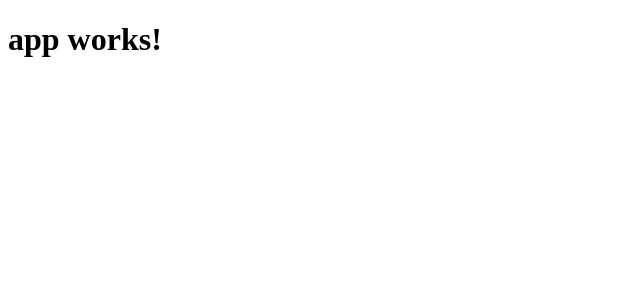
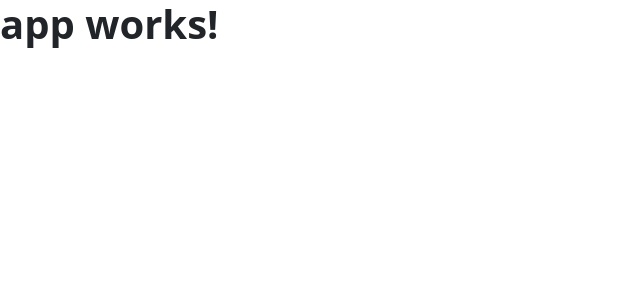
Before and after one commit to norok/climatizr-v2, an Angular app: page / in a window 1280 px wide. Shown: the top 300 px of the page, without its empty margins (0-640 px from the left). Built offline with nearby package versions, Linux system fonts and the light colour scheme.

Commit message:
Configuring bootstrap to be a shared resource between all components.

```diff
--- /dev/null
+++ b/src/shared/_mixins.scss
@@ -0,0 +1,3 @@
+@mixin default-transition {
+  @include transition(all 300ms $cubic-easing 0s);
+}
--- /dev/null
+++ b/src/shared/_shared.scss
@@ -0,0 +1,4 @@
+// Bootstrap version 4
+@import 'variables';
+@import '../../node_modules/bootstrap/scss/bootstrap';
+@import 'mixins';
--- /dev/null
+++ b/src/shared/_variables.scss
@@ -0,0 +1,14 @@
+// @see variables.scss
+
+$font-family-sans-serif:  "Open Sans", "Helvetica Neue", Helvetica, Arial, sans-serif;
+$font-family-serif:       Georgia, "Times New Roman", Times, serif !default;
+
+$headings-font-family:    "Oswald", $font-family-sans-serif;
+$headings-font-weight:    700;
+
+//
+// Custom easing
+// -------------------------
+
+$cubic-easing:            cubic-bezier(0.1, 0.21, 0.12, 0.99);
+$cubic-easing-out:        cubic-bezier(0.78, 0.19, 0.96, 0.79);
--- a/src/styles.scss
+++ b/src/styles.scss
@@ -1 +1,2 @@
 /* You can add global styles to this file, and also import other style files */
+@import 'shared/shared';
```
